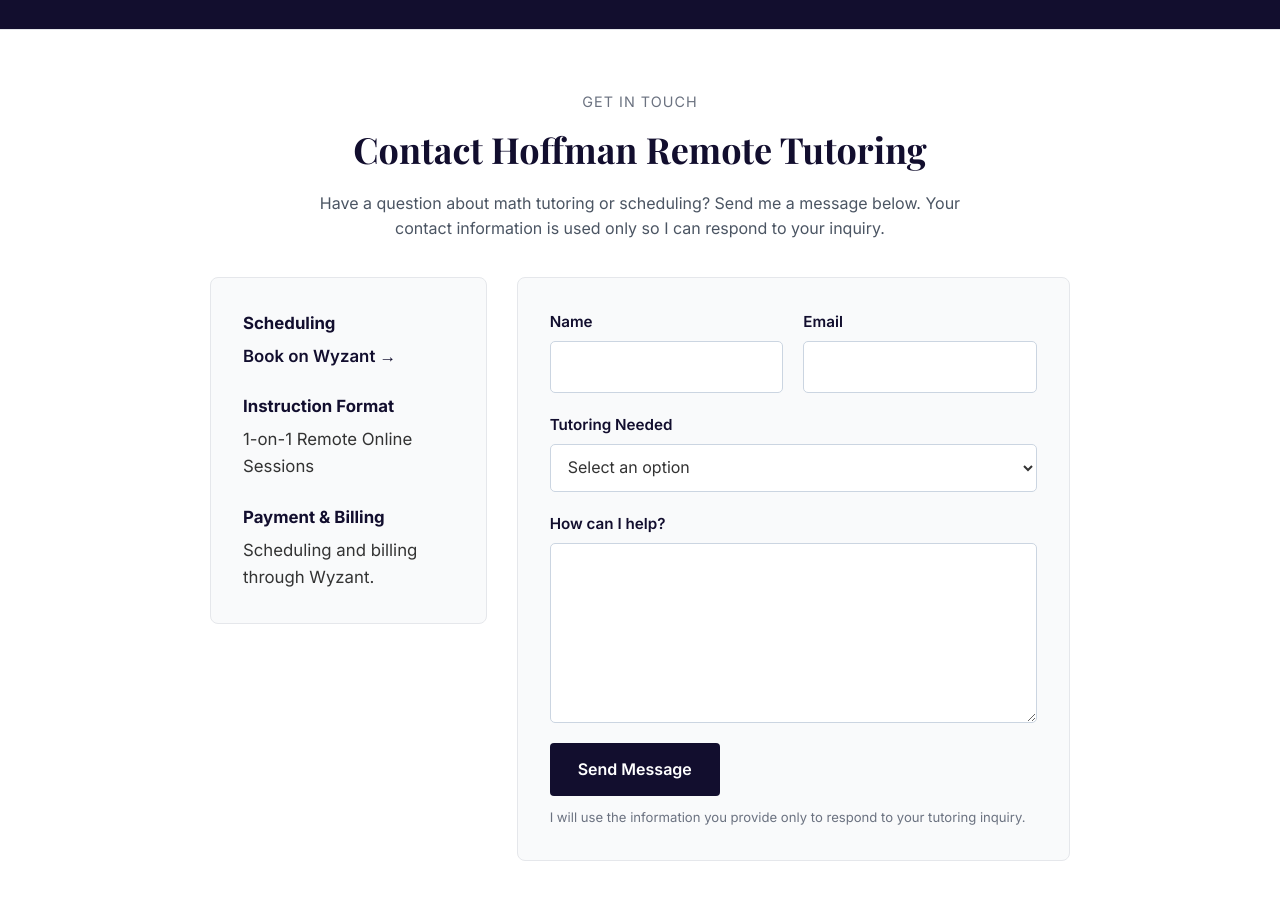
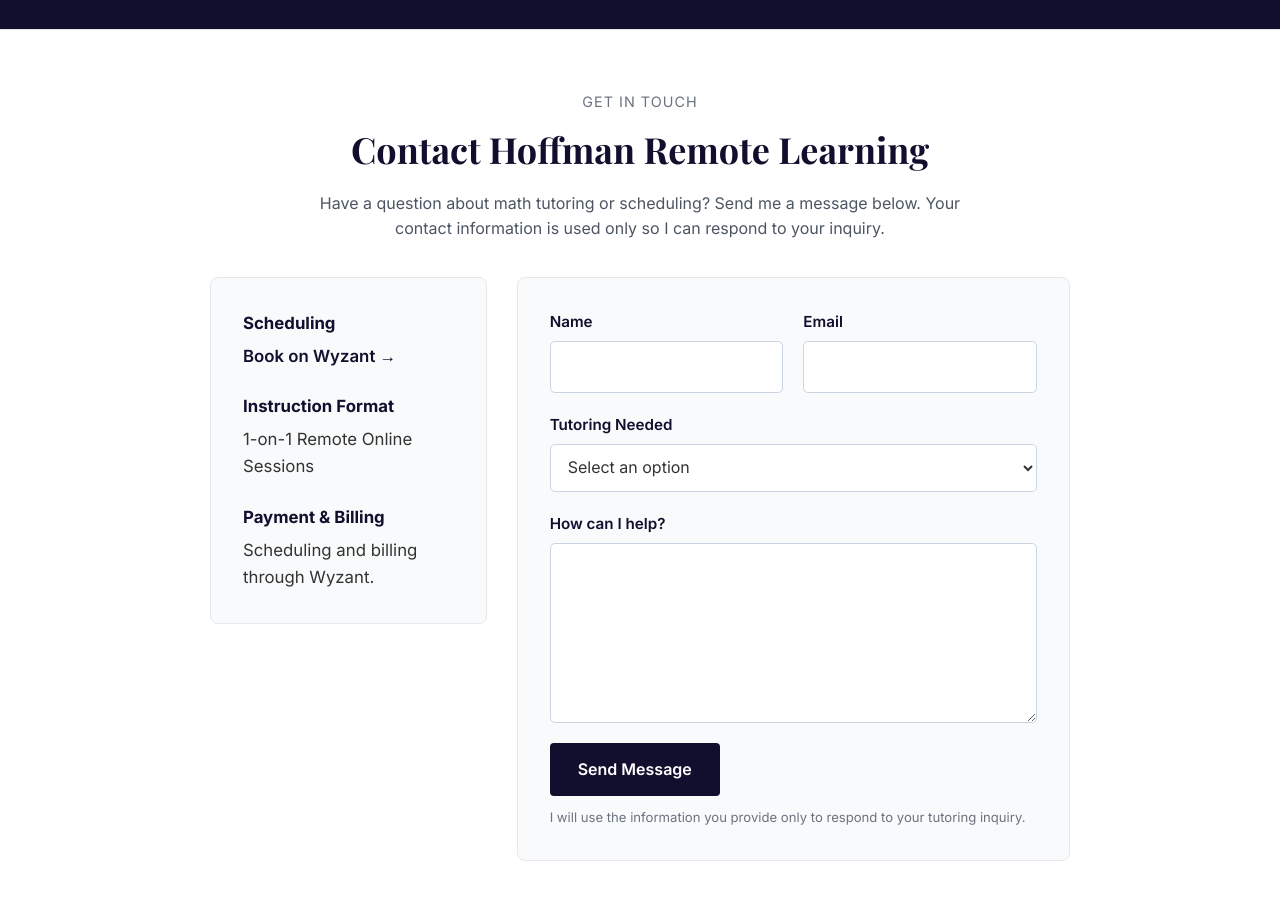
Before and after one commit to whoffman1959/Hoffman-Remote-Math-Tutoring, a plain HTML site: page index.html in a window 1280 px wide. Shown: the part 3760-4659 px from the top of the page. Drawn offline with nearby package versions, Linux system fonts and the light colour scheme.

Commit message:
Changed form from Hoffman Remote Tutoring to Hoffman Remote Learning.

```diff
--- a/index.html
+++ b/index.html
@@ -321,7 +321,7 @@
       <div class="container contact-container-box">
         <div class="contact-heading">
           <span class="subheading">Get In Touch</span>
-          <h2>Contact Hoffman Remote Tutoring</h2>
+          <h2>Contact Hoffman Remote Learning</h2>
 
           <p>
             Have a question about math tutoring or scheduling? Send me a message
```
